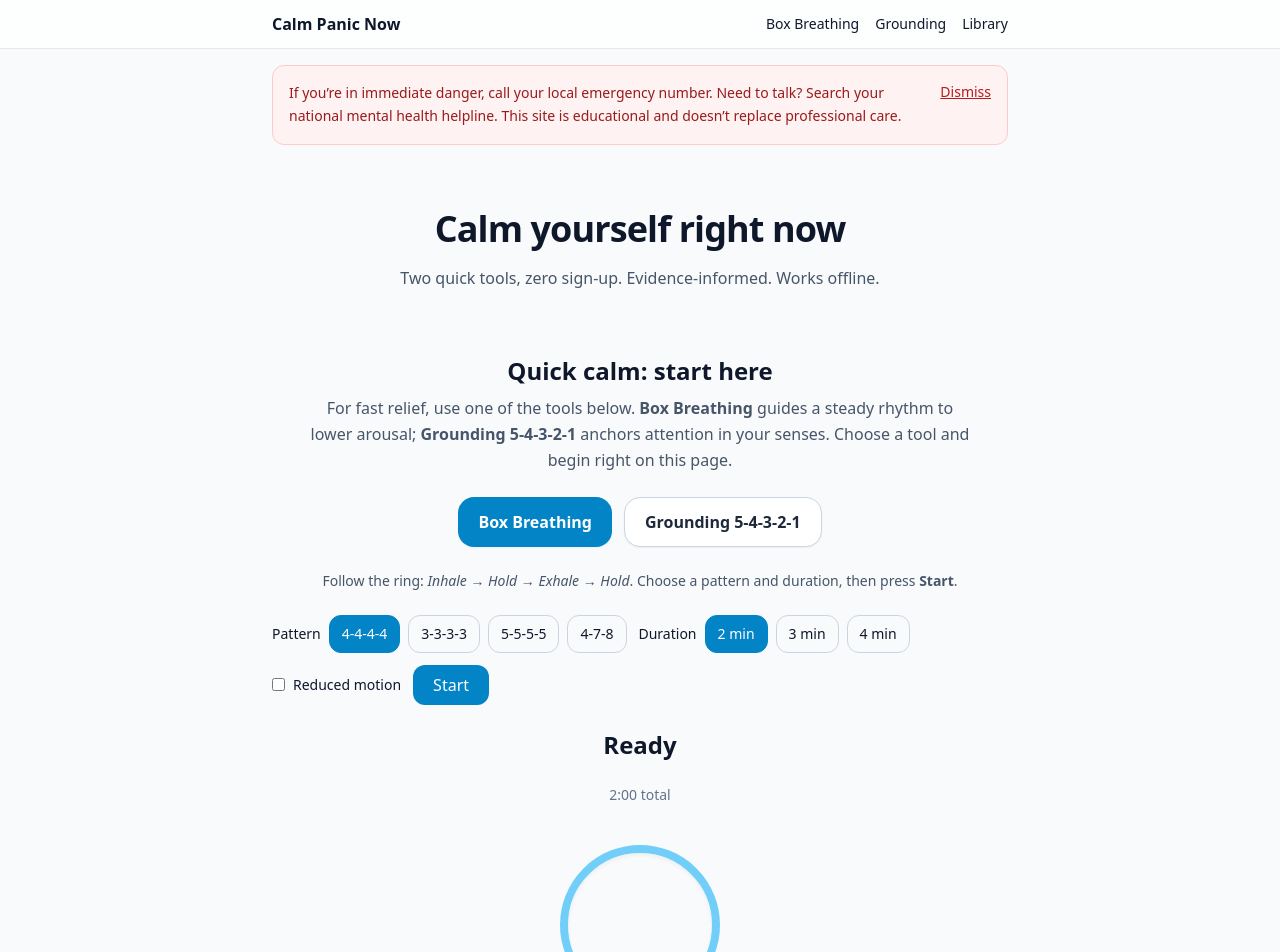
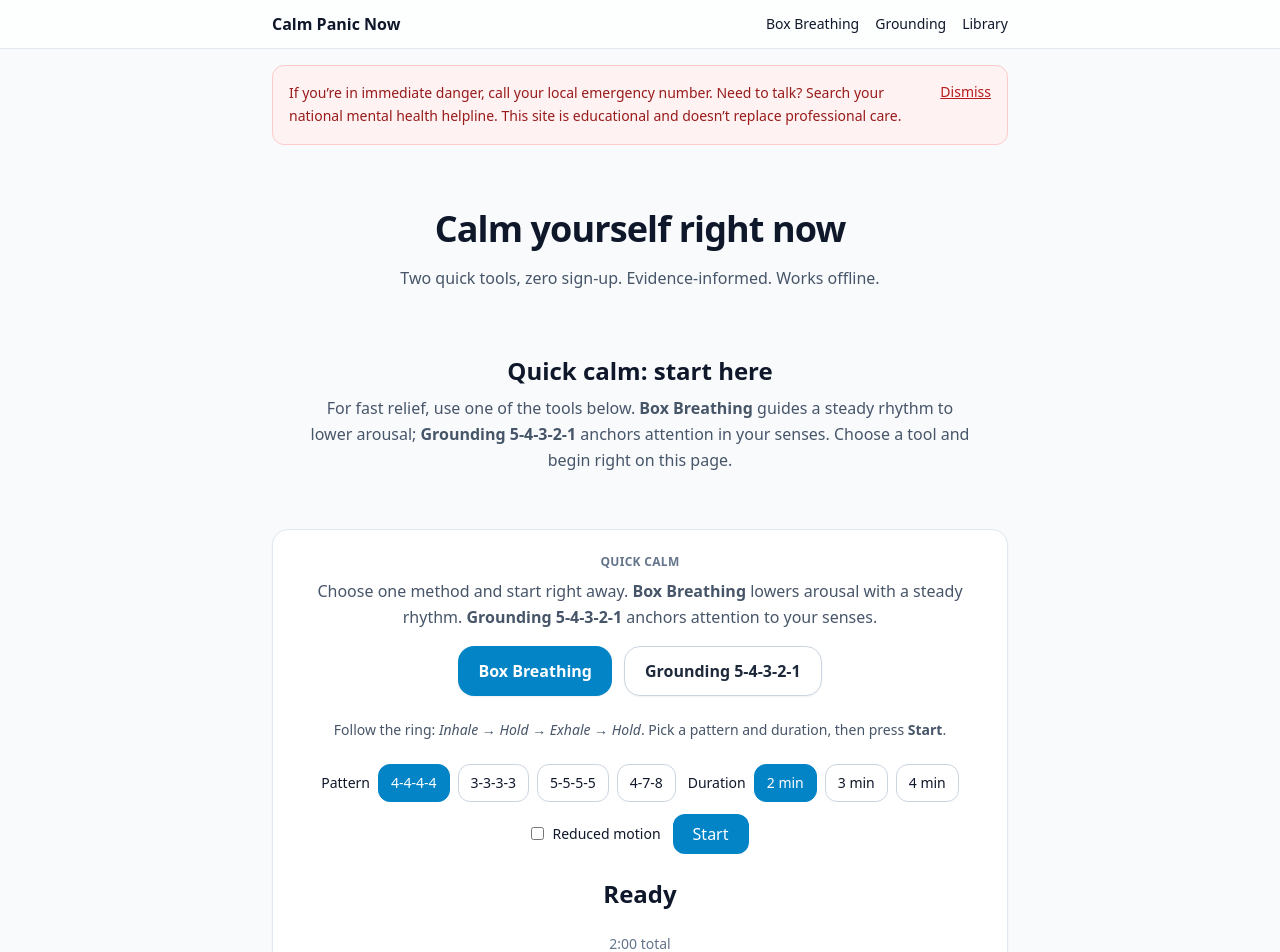
Before and after one commit to JiriTill/calm-panic-now, a Next.js app: page / in a window 1280 px wide. Shown: the top 952 px of the page. Built offline with nearby package versions, Linux system fonts and the light colour scheme.

Commit message:
Update HomeToolTabs.tsx

```diff
--- a/src/app/ui/HomeToolTabs.tsx
+++ b/src/app/ui/HomeToolTabs.tsx
@@ -22,7 +22,18 @@ export default function HomeToolTabs() {
   }, []);
 
   return (
-    <section className="py-6">
+    <section className="section">
+      <div className="card">
+        {/* Header */}
+        <div className="text-center space-y-2 mb-4">
+          <div className="eyebrow">Quick calm</div>
+          <p className="muted">
+            Choose one method and start right away.{" "}
+            <strong>Box Breathing</strong> lowers arousal with a steady rhythm.{" "}
+            <strong>Grounding 5-4-3-2-1</strong> anchors attention to your senses.
+          </p>
+        </div>
+
         {/* Big CTA tabs */}
         <div className="flex gap-3 justify-center mb-6 flex-wrap">
           <button
@@ -41,14 +52,16 @@ export default function HomeToolTabs() {
           </button>
         </div>
 
+        {/* Tool body */}
         {tab === "breathing" ? (
           <div className="grid gap-6 justify-items-center">
-          <p className="text-sm text-slate-600 dark:text-slate-300">
-            Follow the ring: <em>Inhale → Hold → Exhale → Hold</em>. Choose a pattern and duration, then press <strong>Start</strong>.
+            <p className="text-sm muted">
+              Follow the ring: <em>Inhale → Hold → Exhale → Hold</em>. Pick a pattern and duration, then press{" "}
+              <strong>Start</strong>.
             </p>
 
             {/* Controls */}
-          <div className="flex flex-wrap gap-3 items-center">
+            <div className="flex flex-wrap gap-3 items-center justify-center">
               <div className="flex items-center gap-2">
                 <span className="text-sm font-medium">Pattern</span>
                 {(["4-4-4-4", "3-3-3-3", "5-5-5-5", "4-7-8"] as const).map((p) => (
@@ -122,12 +135,24 @@ export default function HomeToolTabs() {
             />
 
             <p className="text-xs text-slate-500">
-            Prefer the full page with notes? <a className="underline" href="/calm/box-breathing">Open Box Breathing →</a>
+              Prefer the full page with notes?{" "}
+              <a className="underline" href="/calm/box-breathing">
+                Open Box Breathing →
+              </a>
             </p>
           </div>
         ) : (
+          <div className="grid gap-6">
             <GroundingWidget />
+            <p className="text-xs text-slate-500 text-center">
+              Prefer the full page?{" "}
+              <a className="underline" href="/calm/grounding-54321">
+                Open Grounding →
+              </a>
+            </p>
+          </div>
         )}
+      </div>
     </section>
   );
 }
```
Lines whose indentation alone changed are shown as unchanged.
